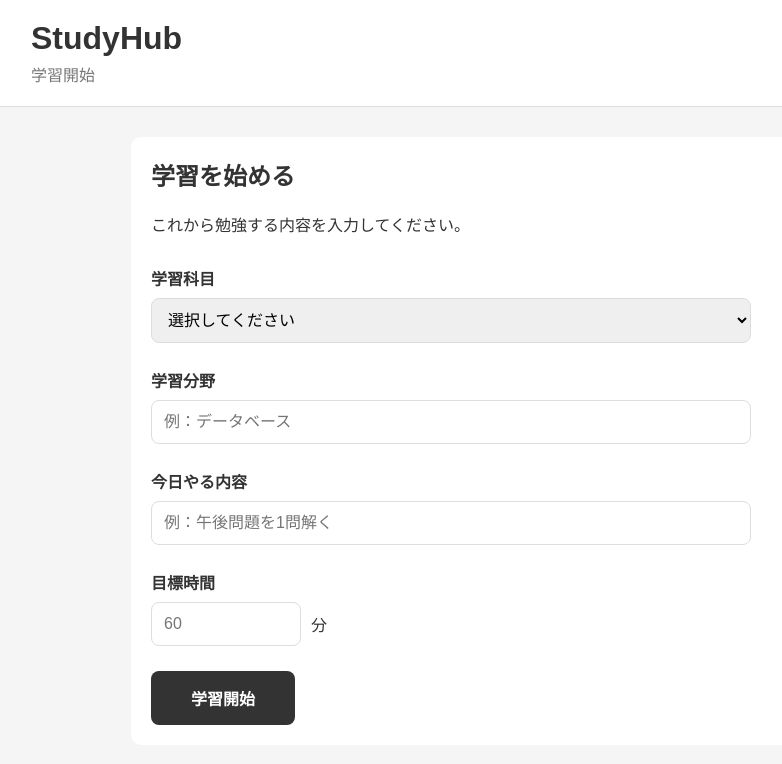
After one commit to hanamarudesu/study-management-app, a Flask app: page /study in a window 1280 px wide. The commit adds this page. Shown: the top 764 px of the page, without its empty margins (9-791 px from the left). Run offline with Flask 3, Linux system fonts and the light colour scheme.

Commit message:
feat: 学習開始フォームを追加

```diff
--- a/app.py
+++ b/app.py
@@ -1,10 +1,29 @@
-from flask import Flask, render_template
+from flask import Flask, render_template, request
 
 app = Flask(__name__)
+
 
 @app.route("/")
 def home():
     return render_template("index.html")
 
+
+@app.route("/study", methods=["GET", "POST"])
+def study():
+
+    if request.method == "POST":
+        subject = request.form.get("subject")
+        topic = request.form.get("topic")
+        content = request.form.get("content")
+        minutes = request.form.get("minutes")
+
+        print("学習科目:", subject)
+        print("学習分野:", topic)
+        print("学習内容:", content)
+        print("目標時間:", minutes)
+
+    return render_template("study.html")
+
+
 if __name__ == "__main__":
     app.run(debug=True)
--- a/static/css/style.css
+++ b/static/css/style.css
@@ -156,8 +156,14 @@ button:hover {
 }
 
 /* 続きからボタン */
-.continue-button {
-    background-color: #eeeeee;
+.start-button {
+    display: inline-block;
+    padding: 15px 40px;
+    background-color: #333333;
+    color: white;
+    font-size: 18px;
+    font-weight: bold;
+    text-decoration: none;
 }
 
 /* 学習開始ボタン */
@@ -177,3 +183,46 @@ button:hover {
 .start-button:hover {
     opacity: 0.8;
 }
+
+/* 学習開始フォーム */
+.study-form {
+    max-width: 600px;
+    margin-top: 30px;
+}
+
+.form-group {
+    margin-bottom: 25px;
+}
+
+.form-group label {
+    display: block;
+    margin-bottom: 8px;
+    font-weight: bold;
+}
+
+.form-group input,
+.form-group select {
+    width: 100%;
+    padding: 12px;
+    border: 1px solid #dddddd;
+    border-radius: 8px;
+    font-size: 16px;
+    box-sizing: border-box;
+}
+
+.time-input {
+    display: flex;
+    align-items: center;
+    gap: 10px;
+}
+
+.time-input input {
+    width: 150px;
+}
+
+.study-start-button {
+    background-color: #333333;
+    color: white;
+    padding: 15px 40px;
+    font-weight: bold;
+}
--- a/templates/index.html
+++ b/templates/index.html
@@ -115,9 +115,10 @@
         </section>
 
         <div class="start-area">
-            <button class="start-button">学習を始める</button>
+            <a href="{{ url_for('study') }}" class="start-button">
+                学習を始める
+            </a>
         </div>
-
     </main>
 
 </body>
--- /dev/null
+++ b/templates/study.html
@@ -0,0 +1,92 @@
+<!DOCTYPE html>
+<html lang="ja">
+
+<head>
+    <meta charset="UTF-8">
+    <meta name="viewport" content="width=device-width, initial-scale=1.0">
+
+    <title>StudyHub | 学習開始</title>
+
+    <link rel="stylesheet" href="{{ url_for('static', filename='css/style.css') }}">
+</head>
+
+<body>
+
+    <header>
+        <h1>StudyHub</h1>
+        <p>学習開始</p>
+    </header>
+
+    <main>
+
+        <section>
+            <h2>学習を始める</h2>
+            <p>これから勉強する内容を入力してください。</p>
+
+            <form class="study-form" method="POST">
+
+                <!-- 学習科目 -->
+                <div class="form-group">
+                    <label for="subject">学習科目</label>
+
+                    <select id="subject" name="subject">
+                        <option value="">選択してください</option>
+                        <option value="ap">応用情報</option>
+                        <option value="aws">AWS</option>
+                        <option value="toeic">TOEIC</option>
+                    </select>
+                </div>
+
+                <!-- 学習分野 -->
+                <div class="form-group">
+                    <label for="topic">学習分野</label>
+
+                    <input
+                        type="text"
+                        id="topic"
+                        name="topic"
+                        placeholder="例：データベース"
+                    >
+                </div>
+
+                <!-- 今日やる内容 -->
+                <div class="form-group">
+                    <label for="content">今日やる内容</label>
+
+                    <input
+                        type="text"
+                        id="content"
+                        name="content"
+                        placeholder="例：午後問題を1問解く"
+                    >
+                </div>
+
+                <!-- 目標時間 -->
+                <div class="form-group">
+                    <label for="minutes">目標時間</label>
+
+                    <div class="time-input">
+                        <input
+                            type="number"
+                            id="minutes"
+                            name="minutes"
+                            min="1"
+                            placeholder="60"
+                        >
+                        <span>分</span>
+                    </div>
+                </div>
+
+                <button type="submit" class="study-start-button">
+                    学習開始
+                </button>
+
+            </form>
+
+        </section>
+
+    </main>
+
+</body>
+
+</html>
```
